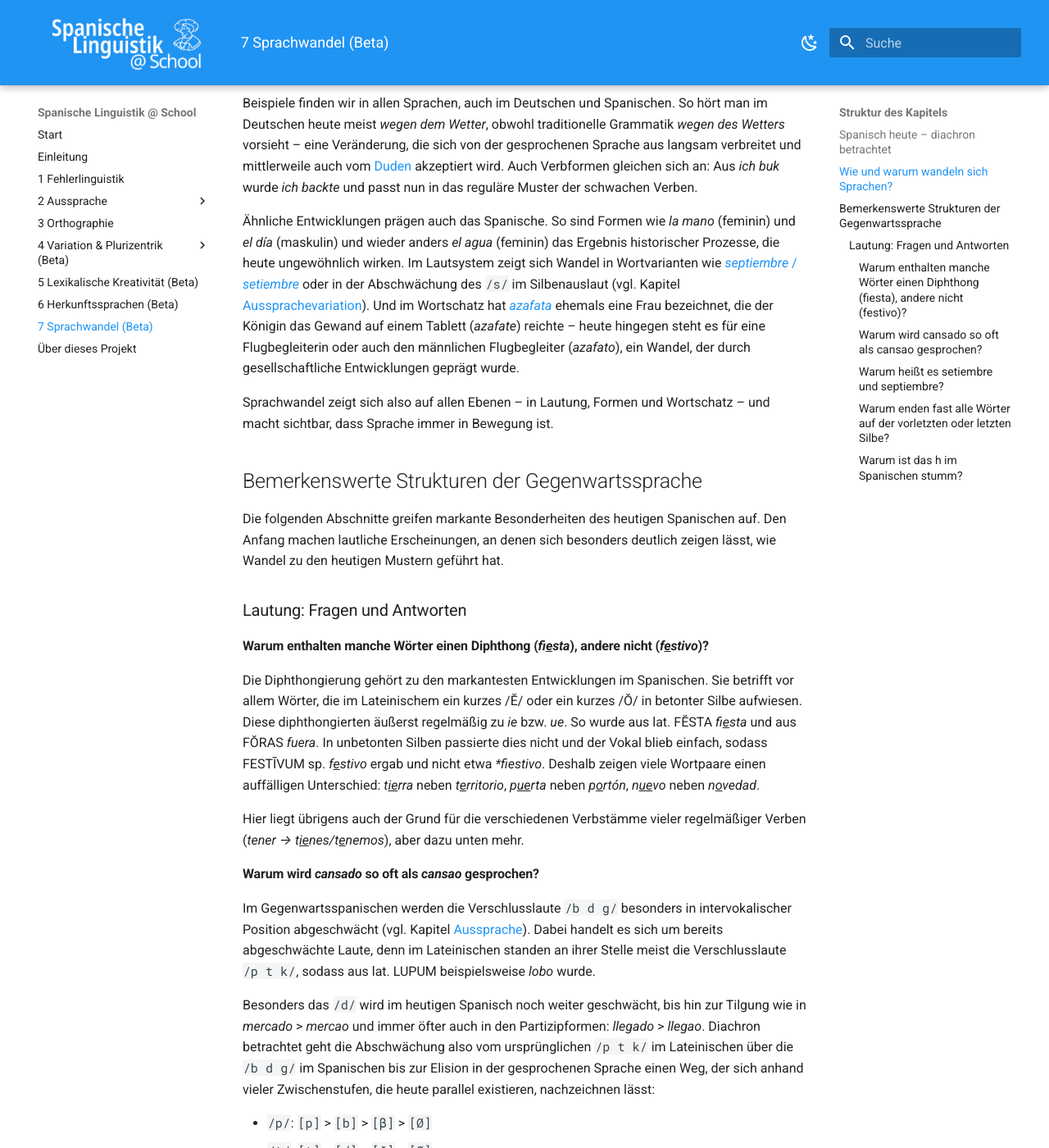
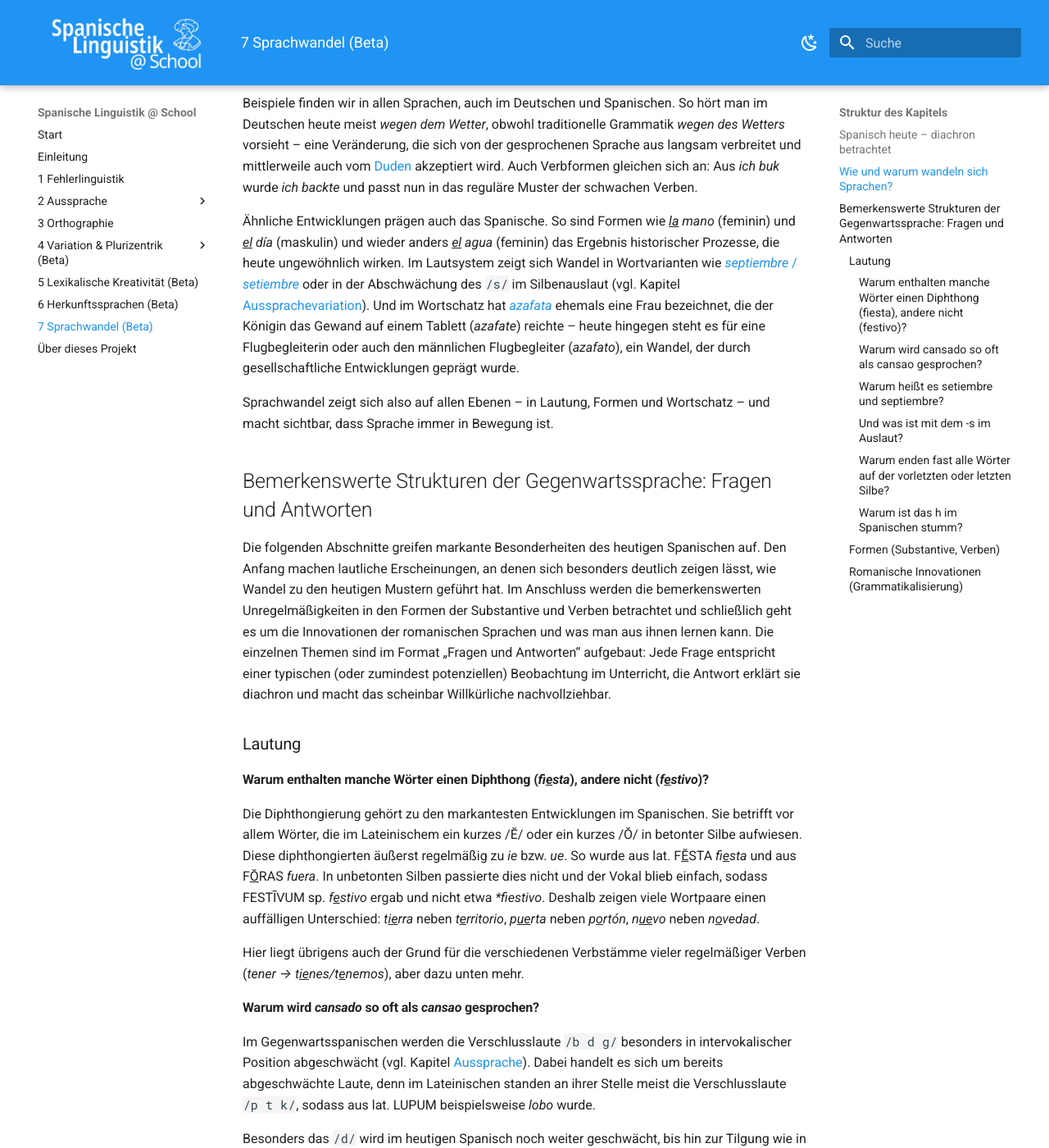
Before and after one commit to FTacke/spanisch-toolkit, an MkDocs documentation site: the page built from docs/wandel/wandel.md, in a window 1280 px wide and 1400 px high, scrolled down 1493 px. Shown: the whole window at 82% size. Built offline with MkDocs 1.6.1 and Material for MkDocs 9.7.7, drawn with Linux system fonts in a browser that asks for light colours; some of the changed text lies outside the part shown.

Commit message:
Enhance wandel.md with improved formatting and section title

```diff
--- a/docs/wandel/wandel.md
+++ b/docs/wandel/wandel.md
@@ -21,7 +21,7 @@ Das Kapitel versteht das Spanische also als vorläufiges Resultat von Sprachwand
 
 Auch wenn die Darstellung keine direkte Didaktisierung verfolgt, ist sie auf (angehende) Lehrkräfte zugeschnitten: Wer die historischen Hintergründe kennt, kann das heutige System klarer einschätzen. Was sonst willkürlich wirkt, zeigt sich als Produkt regelmäßiger Entwicklungen. Dieses Wissen macht den Unterricht sprachlich fundierter und kann ihn auch für Lernende an zentralen Stellen transparenter machen. Die diachrone Perspektive ist somit ebenfalls ein kleiner Baustein und kann ein wichtiges Werkzeug für den fachlich fundierten Unterricht sein.
 
-Nach einer allgemeinen Übersicht über grundlegende Prinzipien des Sprachwandels, die das Verständnis der Beispiele vorbereiten, richtet sich der Blick dieses Kapitels auf Strukturen, die Lernenden besonders oft Herausforderungen darstellen, weil sie von den erlernten regelmäßigen Mustern abweichen: die Unregelmäßigkeit gerade der häufigsten Verben (z.B. *ir → voy*, *saber → sé*), die unerwartete Genuszuweisung (*la mano*) oder Artikelform (*el agua*) bei einzelnen Substantiven, lautliche Alternationen innerhalb eines Paradigmas (*poder → p**ue**do / p**o**demos*) sowie weitere scheinbare Ausnahmen, die sich erst in diachroner Perspektive als systematisch nachvollziehbar erweisen.
+Nach einer allgemeinen Übersicht über grundlegende Prinzipien des Sprachwandels, die das Verständnis der Beispiele vorbereiten, richtet sich der Blick dieses Kapitels auf Strukturen, die Lernenden besonders oft Herausforderungen darstellen, weil sie von den erlernten regelmäßigen Mustern abweichen: die Unregelmäßigkeit gerade der häufigsten Verben (z.B. *ir → voy*, *saber → sé*), die unerwartete Genuszuweisung (*la mano*) oder Artikelform (*el agua*) bei einzelnen Substantiven, lautliche Alternationen innerhalb eines Paradigmas (*poder → p<u>ue</u>do / p<u>o</u>demos*) sowie weitere scheinbare Ausnahmen, die sich erst in diachroner Perspektive als systematisch nachvollziehbar erweisen.
 
 
 
@@ -46,19 +46,19 @@ Für Lehrkräfte ist diese Perspektive wichtig: Viele scheinbar willkürliche Ei
 
 Beispiele finden wir in allen Sprachen, auch im Deutschen und Spanischen. So hört man im Deutschen heute meist *wegen dem Wetter*, obwohl traditionelle Grammatik *wegen des Wetters* vorsieht – eine Veränderung, die sich von der gesprochenen Sprache aus langsam verbreitet und mittlerweile auch vom [Duden](https://www.duden.de/rechtschreibung/wegen){:target="_blank" rel="noopener noreferrer"} akzeptiert wird. Auch Verbformen gleichen sich an: Aus *ich buk* wurde *ich backte* und passt nun in das reguläre Muster der schwachen Verben.
 
-Ähnliche Entwicklungen prägen auch das Spanische. So sind Formen wie *la mano* (feminin) und *el día* (maskulin) und wieder anders *el agua* (feminin) das Ergebnis historischer Prozesse, die heute ungewöhnlich wirken. Im Lautsystem zeigt sich Wandel in Wortvarianten wie [*septiembre* / *setiembre*](https://dle.rae.es/septiembre){:target="_blank" rel="noopener noreferrer"} oder in der Abschwächung des <span class="meta">/s/</span> im Silbenauslaut (vgl. Kapitel [Aussprachevariation](../aussprache/varianten.md)). Und im Wortschatz hat [*azafata*](https://dle.rae.es/azafata){:target="_blank" rel="noopener noreferrer"} ehemals eine Frau bezeichnet, die der Königin das Gewand auf einem Tablett (*azafate*) reichte – heute hingegen steht es für eine Flugbegleiterin oder auch den männlichen Flugbegleiter (*azafato*), ein Wandel, der durch gesellschaftliche Entwicklungen geprägt wurde.
+Ähnliche Entwicklungen prägen auch das Spanische. So sind Formen wie *<u>la</u> mano* (feminin) und *<u>el</u> día* (maskulin) und wieder anders *<u>el</u> agua* (feminin) das Ergebnis historischer Prozesse, die heute ungewöhnlich wirken. Im Lautsystem zeigt sich Wandel in Wortvarianten wie [*septiembre* / *setiembre*](https://dle.rae.es/septiembre){:target="_blank" rel="noopener noreferrer"} oder in der Abschwächung des <span class="meta">/s/</span> im Silbenauslaut (vgl. Kapitel [Aussprachevariation](../aussprache/varianten.md)). Und im Wortschatz hat [*azafata*](https://dle.rae.es/azafata){:target="_blank" rel="noopener noreferrer"} ehemals eine Frau bezeichnet, die der Königin das Gewand auf einem Tablett (*azafate*) reichte – heute hingegen steht es für eine Flugbegleiterin oder auch den männlichen Flugbegleiter (*azafato*), ein Wandel, der durch gesellschaftliche Entwicklungen geprägt wurde.
 
 Sprachwandel zeigt sich also auf allen Ebenen – in Lautung, Formen und Wortschatz – und macht sichtbar, dass Sprache immer in Bewegung ist.
 
 
-## Bemerkenswerte Strukturen der Gegenwartssprache
+## Bemerkenswerte Strukturen der Gegenwartssprache: Fragen und Antworten
 
-Die folgenden Abschnitte greifen markante Besonderheiten des heutigen Spanischen auf. Den Anfang machen lautliche Erscheinungen, an denen sich besonders deutlich zeigen lässt, wie Wandel zu den heutigen Mustern geführt hat.
+Die folgenden Abschnitte greifen markante Besonderheiten des heutigen Spanischen auf. Den Anfang machen lautliche Erscheinungen, an denen sich besonders deutlich zeigen lässt, wie Wandel zu den heutigen Mustern geführt hat. Im Anschluss werden die bemerkenswerten Unregelmäßigkeiten in den Formen der Substantive und Verben betrachtet und schließlich geht es um die Innovationen der romanischen Sprachen und was man aus ihnen lernen kann. Die einzelnen Themen sind im Format „Fragen und Antworten“ aufgebaut: Jede Frage entspricht einer typischen (oder zumindest potenziellen) Beobachtung im Unterricht, die Antwort erklärt sie diachron und macht das scheinbar Willkürliche nachvollziehbar.
 
-### Lautung: Fragen und Antworten
+### Lautung
 
 #### Warum enthalten manche Wörter einen Diphthong (*f<u>ie</u>sta*), andere nicht (*f<u>e</u>stivo*)?
-Die Diphthongierung gehört zu den markantesten Entwicklungen im Spanischen. Sie betrifft vor allem Wörter, die im Lateinischem ein kurzes /Ĕ/ oder ein kurzes /Ŏ/ in betonter Silbe aufwiesen. Diese diphthongierten äußerst regelmäßig zu *ie* bzw. *ue*. So wurde aus lat. FĔSTA *f<u>ie</u>sta* und aus FŎRAS *fuera*. In unbetonten Silben passierte dies nicht und der Vokal blieb einfach, sodass FESTĪVUM sp. *f<u>e</u>stivo* ergab und nicht etwa *\*fiestivo*. Deshalb zeigen viele Wortpaare einen auffälligen Unterschied: *t<u>ie</u>rra* neben *t<u>e</u>rritorio*, *p<u>ue</u>rta* neben *p<u>o</u>rtón*, *n<u>ue</u>vo* neben *n<u>o</u>vedad*.
+Die Diphthongierung gehört zu den markantesten Entwicklungen im Spanischen. Sie betrifft vor allem Wörter, die im Lateinischem ein kurzes /Ĕ/ oder ein kurzes /Ŏ/ in betonter Silbe aufwiesen. Diese diphthongierten äußerst regelmäßig zu *ie* bzw. *ue*. So wurde aus lat. F<u>Ĕ</u>STA *f<u>ie</u>sta* und aus F<u>Ŏ</u>RAS *fuera*. In unbetonten Silben passierte dies nicht und der Vokal blieb einfach, sodass FESTĪVUM sp. *f<u>e</u>stivo* ergab und nicht etwa *\*fiestivo*. Deshalb zeigen viele Wortpaare einen auffälligen Unterschied: *t<u>ie</u>rra* neben *t<u>e</u>rritorio*, *p<u>ue</u>rta* neben *p<u>o</u>rtón*, *n<u>ue</u>vo* neben *n<u>o</u>vedad*.
 
 Hier liegt übrigens auch der Grund für die verschiedenen Verbstämme vieler regelmäßiger Verben (*tener → t<u>ie</u>nes/t<u>e</u>nemos*), aber dazu unten mehr.
 
@@ -66,7 +66,7 @@ Hier liegt übrigens auch der Grund für die verschiedenen Verbstämme vieler re
 
 Im Gegenwartsspanischen werden die Verschlusslaute <span class="meta">/b d g/</span> besonders in intervokalischer Position abgeschwächt (vgl. Kapitel [Aussprache](Link)). Dabei handelt es sich um bereits abgeschwächte Laute, denn im Lateinischen standen an ihrer Stelle meist die Verschlusslaute <span class="meta">/p t k/</span>, sodass aus lat. LUPUM beispielsweise *lobo* wurde.
 
-Besonders das <span class="meta">/d/</span> wird im heutigen Spanisch noch weiter geschwächt, bis hin zur Tilgung wie in *mercado* > *mercao* und immer öfter auch in den Partizipformen: *llegado* > *llegao*. Diachron betrachtet geht die Abschwächung also vom ursprünglichen <span class="meta">/p t k/</span> im Lateinischen über die <span class="meta">/b d g/</span> im Spanischen bis zur Elision in der gesprochenen Sprache einen Weg, der sich anhand vieler Zwischenstufen, die heute parallel existieren, nachzeichnen lässt:
+Besonders das <span class="meta">/d/</span> wird im heutigen Spanisch noch weiter geschwächt, bis hin zur Tilgung wie in *merca<u>d</u>o* > *mercao* und immer öfter auch in den Partizipformen: *llega<u>d</u>o* > *llegao*. Diachron betrachtet geht die Abschwächung also vom ursprünglichen <span class="meta">/p t k/</span> im Lateinischen über die <span class="meta">/b d g/</span> im Spanischen bis zur Elision in der gesprochenen Sprache einen Weg, der sich anhand vieler Zwischenstufen, die heute parallel existieren, nachzeichnen lässt:
 
 - <span class="meta">/p/</span>: <span class="meta">[p]</span> > <span class="meta">[b]</span> > <span class="meta">[β]</span> > <span class="meta">[Ø]</span>
 - <span class="meta">/t/</span>: <span class="meta">[t]</span> > <span class="meta">[d]</span> > <span class="meta">[ð]</span> > <span class="meta">[Ø]</span>
@@ -76,13 +76,18 @@ Die Abschwächung kann je nach Region mehr oder weniger weit gehen und hängt gl
 
 #### Warum heißt es *setiembre* und *septiembre*?
 
-Die beiden Varianten zeigen die Tendenz des Spanischen zur offenen Silbenstruktur (CV-Silbe = Konsonant-Vokal). Silbenfinale Konsonanten werden abgebaut oder verschliffen, etwa auch in [*doctor*](https://dle.rae.es/doctor){:target="_blank" rel="noopener noreferrer"} > *dotor*. Die Schrift bewahrt meist die älteren Konsonanten, die in der Aussprache häufig verschwinden (vgl. Kapitel [Orthographie](../orthographie/index.md){:target="_blank" rel="noopener noreferrer"}).
+Die beiden Varianten zeigen die Tendenz des Spanischen zur offenen Silbenstruktur (CV-Silbe = Konsonant-Vokal). Silbenfinale Konsonanten werden abgebaut oder verschliffen, etwa auch in [*do<u>c</u>tor*](https://dle.rae.es/doctor){:target="_blank" rel="noopener noreferrer"} > *dotor*. Die Schrift bewahrt meist die älteren Konsonanten, die in der Aussprache häufig verschwinden (vgl. Kapitel [Orthographie](../orthographie/index.md){:target="_blank" rel="noopener noreferrer"}).
 
 So stehen heute beide Formen [*septiembre*](https://dle.rae.es/septiembre){:target="_blank" rel="noopener noreferrer"} und [*setiembre*](https://dle.rae.es/setiembre){:target="_blank" rel="noopener noreferrer"} nebeneinander – beide sind korrekt und im Wörterbuch verzeichnet.
 
 Ein analoger Prozess zeigt sich bei Präfixen wie *trans-* vs. *tras-*. Im Spanischen dominierten Formen mit *tras-* (z. B. [*trasplantar*](https://dle.rae.es/trasplantar), [*traspasar*](https://dle.rae.es/traspasar){:target="_blank" rel="noopener noreferrer"}). In gelehrten oder international geprägten Bildungen kam *trans-* zurück ([*transparente*](https://dle.rae.es/transparente){:target="_blank" rel="noopener noreferrer"}, [*transfusión*](https://dle.rae.es/transfusi%C3%B3n){:target="_blank" rel="noopener noreferrer"}). Diese Variation in der Lautung verdeutlicht die Tendenz zur Vereinfachung von Konsonantenclustern.
 
 Ein weiteres Beispiel komplexer Konsonantenfolgen ohne Aussprache ist [*psicólogo*](https://dle.rae.es/psic%C3%B3logo){:target="_blank" rel="noopener noreferrer"} bzw. *psíquico*. Das initiale `<p>` wird in der Aussprache in der Regel nicht realisiert, obwohl es orthographisch steht – hier wiederum ein Erbe des griechischen Ursprungs.
+
+#### Und was ist mit dem *-s* im Auslaut?
+Die Tendenz zur offenen Silbe betrifft auch das silben- und wortfinale <span class="meta">/s/</span>: In vielen Varietäten wird es im Silbenauslaut abgeschwächt oder getilgt, z.B. *lo<u>s</u> amigo<u>s</u>* → <span class="meta">[loh.a.ˈmi.ɣoh]</span> ~ <span class="meta">[lo.a.ˈmi.ɣo]</span> oder  *¿tiene<u>s</u> tiempo?* <span class="meta">[ˈtje.ne.ˈtjem.po]</span>. Das hat wiederum Konsequenzen für die Pluralmarkerierung und die Kennzeichnung der grammatischen Person (s.u.). Die Abschwächung ist in einigen Teilen der Hispanophonie kennzeichnend, hat aber auf die Schrift keinen Einfluss. Eine ausführliche Auseinandersetzung mit dem lautlichen Phänomen und den Regionen, in denen es besonders kennzeichnend ist, findet sich im Kapitel [Aussprachevariation](../aussprachevariation/index.md).
+
+In sprachgeschichtlicher Hinsicht ist das Phänomen spannend, da sich in vielen Varietäten aktuell ein Wandel vollzieht, der z.B. im Französischen bereits vor vielen Jahrhunderten stattgefunden hatte (vgl. fr. *le<u>s</u> femme<u>s</u>* <span class="meta">[le.fam]</span>).
 
 #### Warum enden fast alle Wörter auf der vorletzten oder letzten Silbe?
 Im Übergang vom Latein zum Spanischen wurden viele unbetonte Vokale im Inneren getilgt. Beispiele sind OC<u>U</u>LUS > [*ojo*](https://dle.rae.es/ojo){:target="_blank" rel="noopener noreferrer"}, TAB<u>U</u>LA > [*tabla*](https://dle.rae.es/tabla){:target="_blank" rel="noopener noreferrer"}, VET<u>U</u>LUS > [*viejo*](https://dle.rae.es/viejo), CAL<u>I</u>DUS > [*caldo*](https://dle.rae.es/caldo){:target="_blank" rel="noopener noreferrer"}. Diese Synkope führte dazu, dass die meisten Wörter heute auf der vorletzten oder letzten Silbe betont werden.
@@ -94,6 +99,14 @@ Zum Vergleich: Im Italienischen ist die vorvorletzte Silbe als Akzentposition se
 #### Warum ist das *h* im Spanischen stumm?
 Der heutige Buchstabe `<h>`, den man in der geschriebenen Sprache vorfindet, hatte einst Lautwert. In vielen Fällen geht er auf ein lateinisches <span class="meta">/f/</span> zurück, das im Übergang zum Spanischen zu einem schwachen Atemlaut wurde und schließlich verschwand. So wurde FACERE zu *hacer*, FERRUM zu *hierro*, FORMOSUS zu *hermoso*. Die Schreibung ist also ein historisches Relikt, das meist auf den einstigen Lautwert und die lateinische Herkunft verweist (vgl. Kapitel [Orthographie](../orthographie/index.md); siehe auch [RAE](https://www.rae.es/ortograf%C3%ADa/la-h-muda){:target="_blank" rel="noopener noreferrer"}).
 
-Ein Vergleich mit anderen romanischen Sprachen (z. B. frz. *faire*, pt. *fazer*, it. *fare*) zeigt, dass dieser Wandel spezifisch für das Spanische war.
+Ein Vergleich mit anderen romanischen Sprachen (z. B. fr. *faire*, pt. *fazer*, it. *fare*) zeigt, dass dieser Wandel spezifisch für das Spanische war.
 
 Heute kennen alle romanischen Sprachen kein phonetisches <span class="meta">/h/</span> mehr: das Graphem `<h>` bleibt überall stumm, nur seine historische Herkunft unterscheidet sich.
+
+### Formen (Substantive, Verben)
+
+Sevgi, Domin
+
+### Romanische Innovationen (Grammatikalisierung)
+
+Tacke
```
